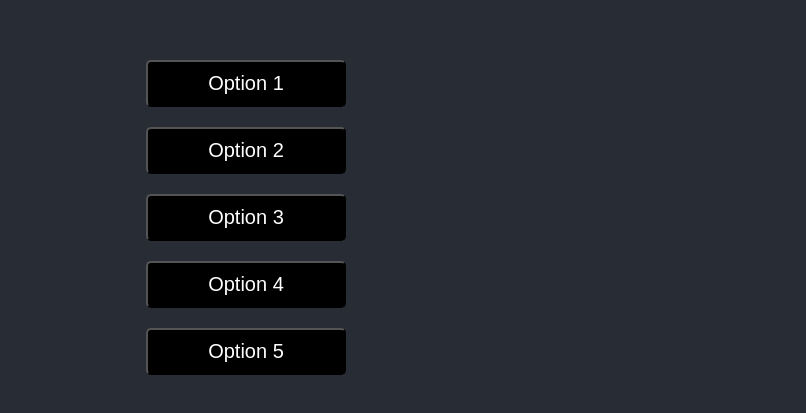
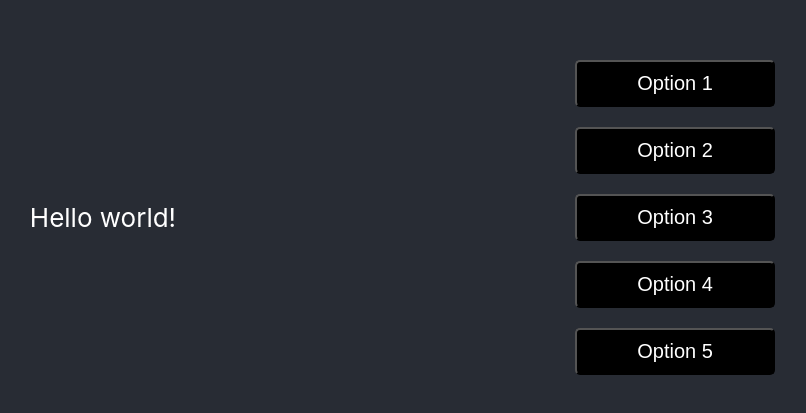
Before and after one commit to HilloniS/SDS_Project, a React (Create React App) app: page / in a window 1280 px wide. Shown: the part 183-596 px from the top of the page, without its empty margins (394-1200 px from the left). Built offline with nearby package versions, Linux system fonts and the light colour scheme.

Commit message:
Set the layout and split the components from App

```diff
--- a/src/App.js
+++ b/src/App.js
@@ -1,99 +1,20 @@
-import React, {useState, useRef} from 'react';
-import './App.css';
-import styled, { css } from 'styled-components';
-
-const Button = styled.button`
-  background-color: black;
-  color: white;
-  font-size: 20px;
-  padding: 10px 60px;
-  border-radius: 5px;
-  margin: 10px 0px;
-  cursor: pointer;
-  &:disabled {
-    color: grey;
-    opacity: 0.7;
-    cursor: default;
-  }
-`;
+import React, { useState, useRef } from "react";
+import "./App.css";
+import { TripSection } from "./Visualization/TripSection";
+import styled, { css } from "styled-components";
+import APIOptions from "./Options/APIOptions";
 
 const App = () => {
-  const [data, setData] = useState({data: []});
-  const [isLoading, setIsLoading] = useState(false);
-  const [err, setErr] = useState('');
-
-  function sayHello() {
-    alert('Data Loading..');
-  }
-
-  const handleClick = async () => {
-    setIsLoading(true);
-
-    try {
-      const response = await fetch('https://reqres.in/api/users', {
-        method: 'GET',
-        headers: {
-          Accept: 'application/json',
-        },
-      });
-
-      if (!response.ok) {
-        throw new Error(`Error! status: ${response.status}`);
-      }
-
-      const result = await response.json();
-
-      console.log('result is: ', JSON.stringify(result, null, 4));
-
-      setData(result);
-    } catch (err) {
-      setErr(err.message);
-    } finally {
-      setIsLoading(false);
-    }
-  };
-
-  console.log(data);
-
-
   return (
     <div className="App">
       <header className="App-header">
-
-          <Button onClick={handleClick}>
-            Option 1
-          </Button>
-
-          <Button onClick={sayHello}>
-            Option 2
-          </Button>
-
-          <Button onClick={sayHello}>
-            Option 3
-          </Button>
-
-          <Button onClick={sayHello}>
-            Option 4
-          </Button>
-
-          <Button onClick={sayHello}>
-            Option 5
-          </Button>
-
-          {data.data.map(person => {
-            return (
-              <div key={person.id}>
-                <h2>{person.email}</h2>
-                <h2>{person.first_name}</h2>
-                <h2>{person.last_name}</h2>
-                <br />
-              </div>
-            );
-          })}
-
+        <div className="rowC">
+          <TripSection />
+          <APIOptions />
+        </div>
       </header>
     </div>
   );
-}
+};
 
 export default App;
--- /dev/null
+++ b/src/Options/APIOptions.js
@@ -0,0 +1,84 @@
+import React, { useState, useRef } from "react";
+import "../App.css";
+import styled, { css } from "styled-components";
+
+const Button = styled.button`
+  background-color: black;
+  color: white;
+  font-size: 20px;
+  padding: 10px 60px;
+  border-radius: 5px;
+  margin: 10px 0px;
+  cursor: pointer;
+  &:disabled {
+    color: grey;
+    opacity: 0.7;
+    cursor: default;
+  }
+`;
+
+const APIOptions = () => {
+  const [data, setData] = useState({ data: [] });
+  const [isLoading, setIsLoading] = useState(false);
+  const [err, setErr] = useState("");
+
+  function sayHello() {
+    alert("Data Loading..");
+  }
+
+  const handleClick = async () => {
+    setIsLoading(true);
+
+    try {
+      const response = await fetch("https://reqres.in/api/users", {
+        method: "GET",
+        headers: {
+          Accept: "application/json",
+        },
+      });
+
+      if (!response.ok) {
+        throw new Error(`Error! status: ${response.status}`);
+      }
+
+      const result = await response.json();
+
+      console.log("result is: ", JSON.stringify(result, null, 4));
+
+      setData(result);
+    } catch (err) {
+      setErr(err.message);
+    } finally {
+      setIsLoading(false);
+    }
+  };
+
+  console.log(data);
+
+  return (
+    <div className="colC" id="optionsContainer">
+      <Button onClick={handleClick}>Option 1</Button>
+
+      <Button onClick={sayHello}>Option 2</Button>
+
+      <Button onClick={sayHello}>Option 3</Button>
+
+      <Button onClick={sayHello}>Option 4</Button>
+
+      <Button onClick={sayHello}>Option 5</Button>
+
+      {data.data.map((person) => {
+        return (
+          <div key={person.id}>
+            <h2>{person.email}</h2>
+            <h2>{person.first_name}</h2>
+            <h2>{person.last_name}</h2>
+            <br />
+          </div>
+        );
+      })}
+    </div>
+  );
+};
+
+export default APIOptions;
--- /dev/null
+++ b/src/Visualization/TripSection.js
@@ -0,0 +1,7 @@
+import React from "react";
+
+export class TripSection extends React.Component {
+  render() {
+    return <div className="tripsViz">Hello world!</div>;
+  }
+}
--- a/src/index.css
+++ b/src/index.css
@@ -1,13 +1,35 @@
 body {
   margin: 0;
-  font-family: -apple-system, BlinkMacSystemFont, 'Segoe UI', 'Roboto', 'Oxygen',
-    'Ubuntu', 'Cantarell', 'Fira Sans', 'Droid Sans', 'Helvetica Neue',
+  font-family: -apple-system, BlinkMacSystemFont, "Segoe UI", "Roboto", "Oxygen",
+    "Ubuntu", "Cantarell", "Fira Sans", "Droid Sans", "Helvetica Neue",
     sans-serif;
   -webkit-font-smoothing: antialiased;
   -moz-osx-font-smoothing: grayscale;
 }
 
 code {
-  font-family: source-code-pro, Menlo, Monaco, Consolas, 'Courier New',
+  font-family: source-code-pro, Menlo, Monaco, Consolas, "Courier New",
     monospace;
 }
+
+.rowC {
+  display: flex;
+  flex-direction: row;
+}
+
+.colC {
+  display: flex;
+  flex-direction: column;
+}
+
+.tripsViz {
+  display: block;
+  width: 75%;
+  margin: auto;
+}
+
+#optionsContainer {
+  display: block;
+  width: 25%;
+  margin: auto;
+}
--- a/src/index.js
+++ b/src/index.js
@@ -1,14 +1,11 @@
-import React from 'react';
-import ReactDOM from 'react-dom/client';
-import './index.css';
-import App from './App';
-import reportWebVitals from './reportWebVitals';
+import React from "react";
+import ReactDOM from "react-dom/client";
+import "./index.css";
+import App from "./App";
 
-const root = ReactDOM.createRoot(document.getElementById('root'));
+const root = ReactDOM.createRoot(document.getElementById("root"));
 root.render(
   <React.StrictMode>
     <App />
   </React.StrictMode>
 );
-
-reportWebVitals();
--- a/src/reportWebVitals.js
+++ /dev/null
@@ -1,13 +0,0 @@
-const reportWebVitals = onPerfEntry => {
-  if (onPerfEntry && onPerfEntry instanceof Function) {
-    import('web-vitals').then(({ getCLS, getFID, getFCP, getLCP, getTTFB }) => {
-      getCLS(onPerfEntry);
-      getFID(onPerfEntry);
-      getFCP(onPerfEntry);
-      getLCP(onPerfEntry);
-      getTTFB(onPerfEntry);
-    });
-  }
-};
-
-export default reportWebVitals;
```
Also changed, not shown: src/setupTests.js (deleted, +0 -5 lines), 1 other file (tests, documents, lock files or other folders).
